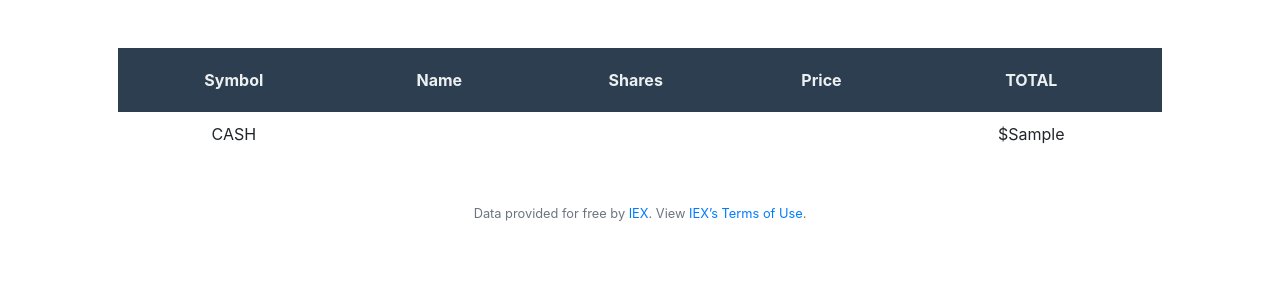
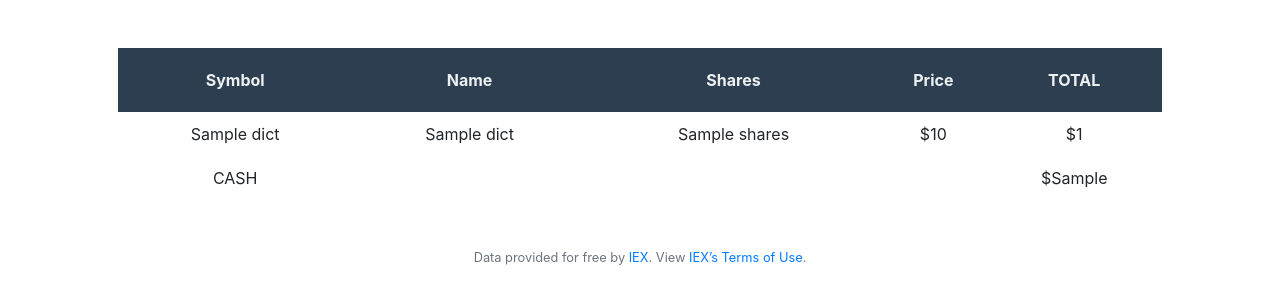
Before and after one commit to dtettarasar/cs50-finance, a Flask app: template templates/home.html in a window 1280 px wide. Shown: the part 76-380 px from the top of the page. Run offline with Flask 2, Linux system fonts and the light colour scheme; the template is opened without the code that fills it: most values are stand-ins (such as "Sample title", 1, 10 or a date in 2020); some libraries are stand-ins or nearby versions.

Commit message:
display wallet values on homepage

```diff
--- a/application.py
+++ b/application.py
@@ -91,7 +91,7 @@ def index():
         add_data_wallet_item(dict)
 
 
-    return render_template("home.html", user_cash=cash_value)
+    return render_template("home.html", user_cash=cash_value, wallet_list=get_wallet_list)
 
 
 @app.route("/buy", methods=["GET", "POST"])
--- a/templates/home.html
+++ b/templates/home.html
@@ -13,6 +13,15 @@
             <th>Price</th>
             <th>TOTAL</th>
         </tr>
+        {% for dict in wallet_list %}
+            <tr class="table-row">
+                <td>{{dict.label_symbol}}</td>
+                <td>{{dict.name_symbol}}</td>
+                <td>{{dict.shares}}</td>
+                <td>${{dict.price_symbol}}</td>
+                <td>${{dict.total_value}}</td>
+            </tr>
+        {% endfor %}
         <tr class="table-row">
             <td>CASH</td>
             <td></td>
```
Also changed, not shown: finance.db.
